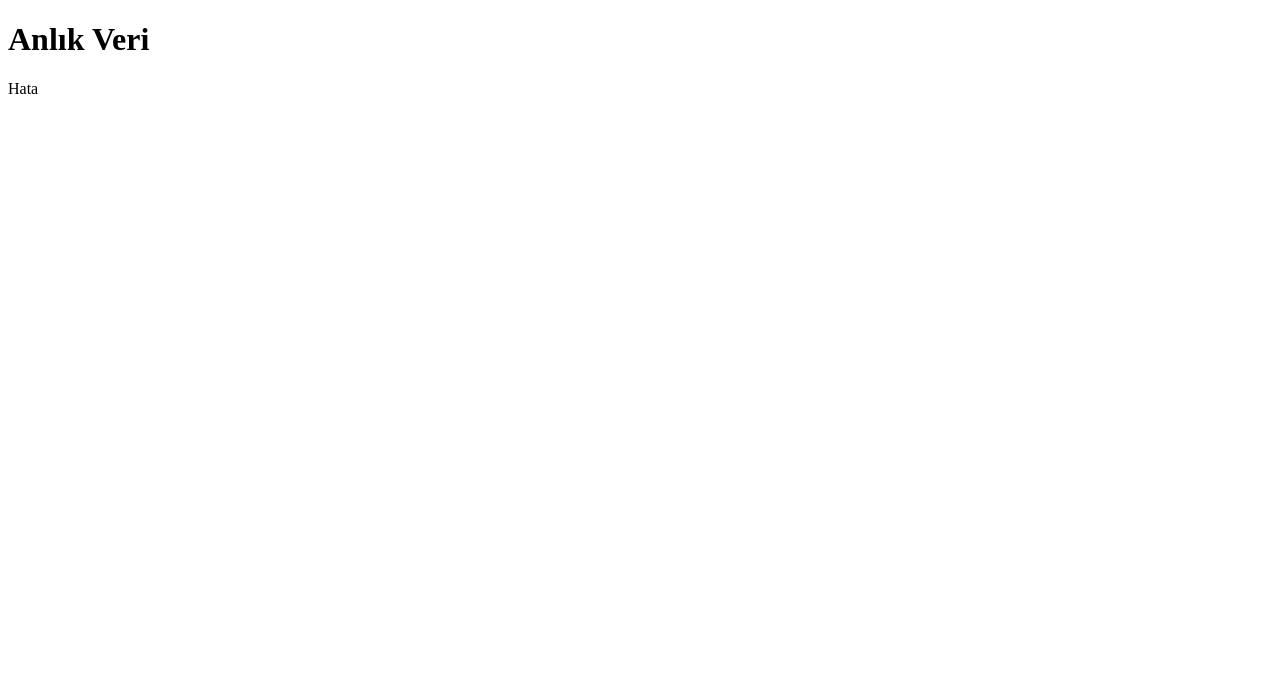
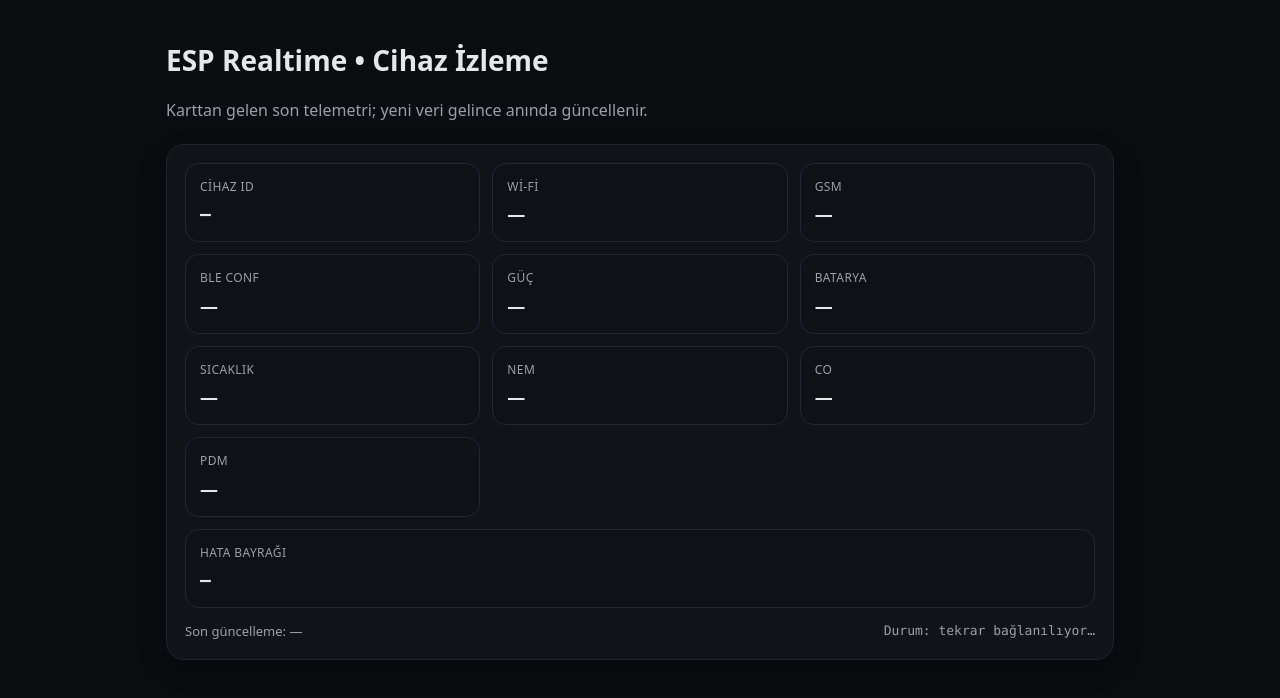
Before and after one commit to rumella/esp-realtime-api, a website: page public/index.html in a window 1280 px wide. Drawn offline with Linux system fonts and the light colour scheme; no server answers.

Commit message:
add /health; device UI (SSE)

```diff
--- a/public/index.html
+++ b/public/index.html
@@ -1,23 +1,92 @@
 <!doctype html>
-<html>
-<head><meta charset="utf-8"><title>ESP Realtime</title></head>
+<html lang="tr">
+<head>
+  <meta charset="utf-8" />
+  <title>ESP Realtime • Cihaz İzleme</title>
+  <meta name="viewport" content="width=device-width, initial-scale=1" />
+  <style>
+    :root { --bg:#0b0c10; --card:#111318; --text:#e6e7eb; --muted:#9aa0a6; --ok:#15c27f; --bad:#ff5d5d; --warn:#ffb020; }
+    *{box-sizing:border-box}
+    body{margin:0; background:var(--bg); color:var(--text); font:16px/1.45 system-ui,-apple-system,Segoe UI,Roboto,Arial}
+    .wrap{max-width:980px; margin:40px auto; padding:0 16px}
+    h1{margin:0 0 18px; font-size:28px}
+    .subtitle{color:var(--muted); margin-bottom:22px}
+    .card{background:var(--card); border:1px solid #1f2430; border-radius:18px; padding:18px; box-shadow:0 10px 25px rgba(0,0,0,.25)}
+    .grid{display:grid; gap:12px; grid-template-columns:repeat(auto-fit,minmax(220px,1fr))}
+    .item{padding:14px; border:1px solid #232735; border-radius:14px; background:#0f1116}
+    .label{color:var(--muted); font-size:12px; letter-spacing:.4px; text-transform:uppercase}
+    .value{margin-top:6px; font-size:18px; font-weight:600}
+    .badges{display:flex; gap:6px; flex-wrap:wrap}
+    .badge{display:inline-block; padding:3px 10px; border-radius:999px; font-size:12px; font-weight:600}
+    .ok{background:rgba(21,194,127,.15); color:var(--ok); border:1px solid rgba(21,194,127,.35)}
+    .bad{background:rgba(255,93,93,.15); color:var(--bad); border:1px solid rgba(255,93,93,.35)}
+    .footer{margin-top:14px; color:var(--muted); font-size:13px; display:flex; justify-content:space-between; flex-wrap:wrap; gap:10px}
+    .mono{font-family: ui-monospace,SFMono-Regular,Menlo,Consolas,monospace}
+  </style>
+</head>
 <body>
-  <h1>Anlık Veri</h1>
-  <div id="out">Yükleniyor...</div>
+  <div class="wrap">
+    <h1>ESP Realtime • Cihaz İzleme</h1>
+    <div class="subtitle">Karttan gelen son telemetri; yeni veri gelince anında güncellenir.</div>
+
+    <div class="card">
+      <div class="grid">
+        <div class="item"><div class="label">Cihaz ID</div><div id="deviceId" class="value mono">—</div></div>
+        <div class="item"><div class="label">Wi-Fi</div><div id="wifi" class="value badges">—</div></div>
+        <div class="item"><div class="label">GSM</div><div id="gsm" class="value badges">—</div></div>
+        <div class="item"><div class="label">BLE Conf</div><div id="bleConf" class="value badges">—</div></div>
+        <div class="item"><div class="label">Güç</div><div id="power" class="value badges">—</div></div>
+
+        <div class="item"><div class="label">Batarya</div><div id="battery" class="value">—</div></div>
+        <div class="item"><div class="label">Sıcaklık</div><div id="temperature" class="value">—</div></div>
+        <div class="item"><div class="label">Nem</div><div id="humidity" class="value">—</div></div>
+        <div class="item"><div class="label">CO</div><div id="co" class="value">—</div></div>
+        <div class="item"><div class="label">PDM</div><div id="pdm" class="value badges">—</div></div>
+
+        <div class="item" style="grid-column:1/-1"><div class="label">Hata Bayrağı</div><div id="error" class="value mono">—</div></div>
+      </div>
+
+      <div class="footer">
+        <div>Son güncelleme: <span id="ts">—</span></div>
+        <div id="status" class="mono">Durum: bekleniyor…</div>
+      </div>
+    </div>
+  </div>
+
   <script>
-    const API = ""; // boş bırak: aynı domainden çağır
-    async function tick() {
-      try {
-        const r = await fetch(API + "/data/latest");
-        const j = await r.json();
-        document.getElementById('out').textContent =
-          j.latest ? `${j.latest.sensor}: ${j.latest.value} @ ${new Date(j.latest.ts).toLocaleTimeString()}` : "Veri yok";
-      } catch (e) {
-        document.getElementById('out').textContent = "Hata";
-      }
+    const el = id => document.getElementById(id);
+    const badge = ok => `<span class="badge ${ok?'ok':'bad'}">${ok?'AÇIK':'KAPALI'}</span>`;
+    const fmt = {
+      battery:v => Number.isFinite(v)?`${v}%`:'—',
+      temperature:v => Number.isFinite(v)?`${v.toFixed(1)} °C`:'—',
+      humidity:v => Number.isFinite(v)?`${v}%`:'—',
+      co:v => Number.isFinite(v)?v:'—',
+      bool:v => badge(!!Number(v))
+    };
+
+    function render(d){
+      if(!d){ el('status').textContent='Durum: veri yok'; return; }
+      el('deviceId').textContent  = d.deviceId ?? '—';
+      el('wifi').innerHTML        = fmt.bool(d.wifi);
+      el('gsm').innerHTML         = fmt.bool(d.gsm);
+      el('bleConf').innerHTML     = fmt.bool(d.bleConf);
+      el('power').innerHTML       = fmt.bool(d.power);
+      el('battery').innerHTML     = fmt.battery(Number(d.battery));
+      el('temperature').innerHTML = fmt.temperature(Number(d.temperature));
+      el('humidity').innerHTML    = fmt.humidity(Number(d.humidity));
+      el('co').innerHTML          = fmt.co(Number(d.co));
+      el('pdm').innerHTML         = fmt.bool(d.pdm);
+      el('error').textContent     = d.error ?? '—';
+      el('ts').textContent        = d.ts ? new Date(d.ts).toLocaleTimeString() : '—';
+      el('status').textContent    = 'Durum: bağlı (SSE)';
     }
-    tick();
-    setInterval(tick, 1000);
+
+    const es = new EventSource('/stream');  // anında güncelle
+    es.addEventListener('init', ev => render(JSON.parse(ev.data)));
+    es.onmessage = ev => render(JSON.parse(ev.data));
+    es.onerror = () => { el('status').textContent = 'Durum: tekrar bağlanılıyor…'; };
+
+    fetch('/data/latest').then(r=>r.json()).then(j=>render(j.latest)).catch(()=>{});
   </script>
 </body>
 </html>
```
